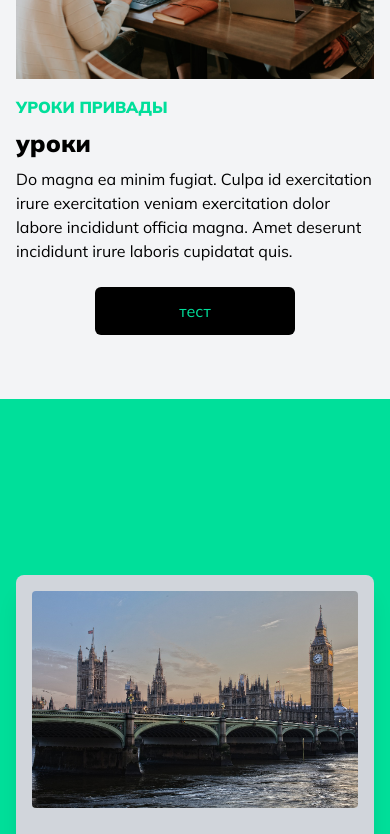
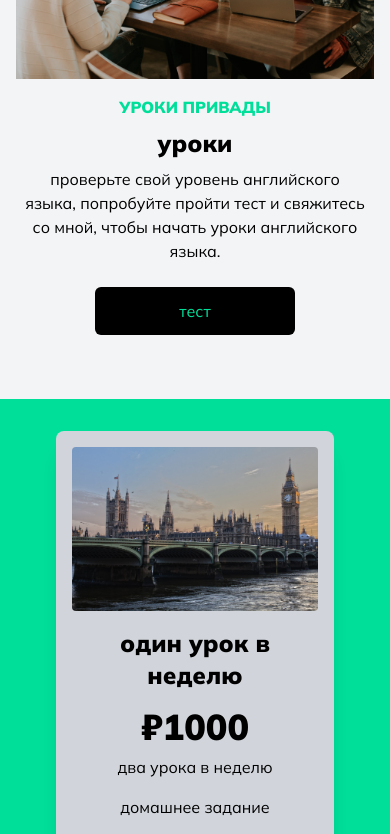
Before and after one commit to FedeOrefici/englishLessons, a React (Create React App) app: page / in a window 390 px wide. Shown: the part 1156-1990 px from the top of the page. Built offline with nearby package versions, Linux system fonts and the light colour scheme.

Commit message:
fixResponsive

```diff
--- a/src/components/Footer.jsx
+++ b/src/components/Footer.jsx
@@ -6,7 +6,7 @@ const Footer = () => {
         <div className='flex md:justify-between items-center max-sm:flex-col mx-4'>
             <h1 className='text-3xl font-bold text-[#00df9a]'>уроки английского</h1>
             <h3 className='text-gray-400'>site made by Federico Orefici.</h3>
-        </div>
+      </div>
     </div>
   )
 }
--- a/src/components/Form.jsx
+++ b/src/components/Form.jsx
@@ -49,7 +49,11 @@ const Formulary = () => {
 
   return (
     <>
-        <div className="w-full bg-gray-100 mx-auto flex justify-center items-center gap-20 max-sm:flex-col" id="contact">
+        <div className="w-full bg-gray-100 mx-auto flex justify-center items-center gap-20 max-sm:flex-col max-sm:gap-0" id="contact">
+
+
+            <h1 className="font-bold text-5xl text-black max-sm:pt-10 sm:hidden">контакт</h1>
+
 
             <Formik
             initialValues={initialValues}
@@ -58,7 +62,7 @@ const Formulary = () => {
             >
 
             <Form
-            className="w-2/4 flex flex-col p-20 my-12 rounded-lg bg-[#00df9a] shadow-xl max-sm:w-96"
+            className="w-[550px] flex flex-col p-20 my-12 rounded-lg bg-[#00df9a] shadow-xl max-sm:w-96"
             onSubmit={sendEmailMessage}>
 
                     <label className='mt-6'>имя</label>
@@ -111,9 +115,9 @@ const Formulary = () => {
             </Formik>
 
             <div className="flex justify-center items-center flex-col max-sm:mb-40">
-                <img src={email} alt="iconContact" />
-                <h1 className="font-bold text-4xl text-[#00df9a]">контакт</h1>
-                <p className="font-normal">Свяжитесь с нами и начните учить английский</p>
+                <img src={email} alt="iconContact" className="max-sm:hidden" />
+                <h1 className="font-bold text-4xl text-[#00df9a] max-sm:hidden">контакт</h1>
+                <p className="font-normal max-sm:hidden">Свяжитесь с нами и начните учить английский</p>
             </div>
         </div>
     </>
--- a/src/components/Lessons.jsx
+++ b/src/components/Lessons.jsx
@@ -8,15 +8,12 @@ const Lessons = () => {
 
   return (
     <div className='w-full bg-gray-100 py16 px-4 py-10' id='lessons'>
-      <div className='max-w-[1200px] mx-auto grid md:grid-cols-2'>
+      <div className='max-w-[1200px] mx-auto grid md:grid-cols-2 max-sm:flex max-sm:flex-col max-sm:text-center'>
         <img className='w-[500px] mx-auto my-4' src={people} alt='/'></img>
         <div className='flex flex-col justify-center'>
             <p className='text-[#00df9a] font-bold uppercase'>уроки привады</p>
             <h1 className='md:text-4xl sm:text-3xl text-2xl font-bold py-2'>уроки</h1>
-            <p>Do magna ea minim fugiat. Culpa id exercitation irure
-               exercitation veniam exercitation dolor labore incididunt
-               officia magna. Amet deserunt incididunt irure laboris cupidatat quis.
-            </p>
+            <p className='max-sm:mx-2'>проверьте свой уровень английского языка, попробуйте пройти тест и свяжитесь со мной, чтобы начать уроки английского языка.</p>
             <button
             onClick={() => {
                     setOpenTest(true)
--- a/src/components/Prices.jsx
+++ b/src/components/Prices.jsx
@@ -5,15 +5,15 @@ import photo3 from '../assets/towerBridge.jpg';
 
 const Prices = () => {
   return (
-    <div className='w-full py-[10rem] px-4 bg-[#00df9a]' id='prices'>
-      <div className='max-w-[1200px] mx-auto grid md:grid-cols-3 gap-8'>
+    <div className='w-full py-[10rem] px-4 bg-[#00df9a] max-sm:py-4' id='prices'>
+      <div className='max-w-[1200px] mx-auto grid md:grid-cols-3 gap-8 max-sm:mx-10'>
         <div className='w-full shadow-xl flex flex-col p-4 my-4 rounded-lg hover:scale-105 duration-300 bg-gray-300'>
             <img className='w-15 mx-auto rounded' src={photo1} alt='/'/>
             <h2 className='text-2xl font-bold text-center py-4'>один урок в неделю</h2>
             <p className='text-center text-4xl font-bold'>₽1000</p>
             <div className='text-center font-medium'>
-                <p className='py-2'>два урока в неделю</p>
-                <p className='py-2'>домашнее задание</p>
+                <p className='py-2 max-sm:hidd'>два урока в неделю</p>
+                <p className='py-2 max-sm:hidd'>домашнее задание</p>
             </div>
             <button className='bg-[#00df9a] w-[200px] rounded-md font-medium my-6 mx-auto py-3 text-black'>Начало</button>
         </div>
```
